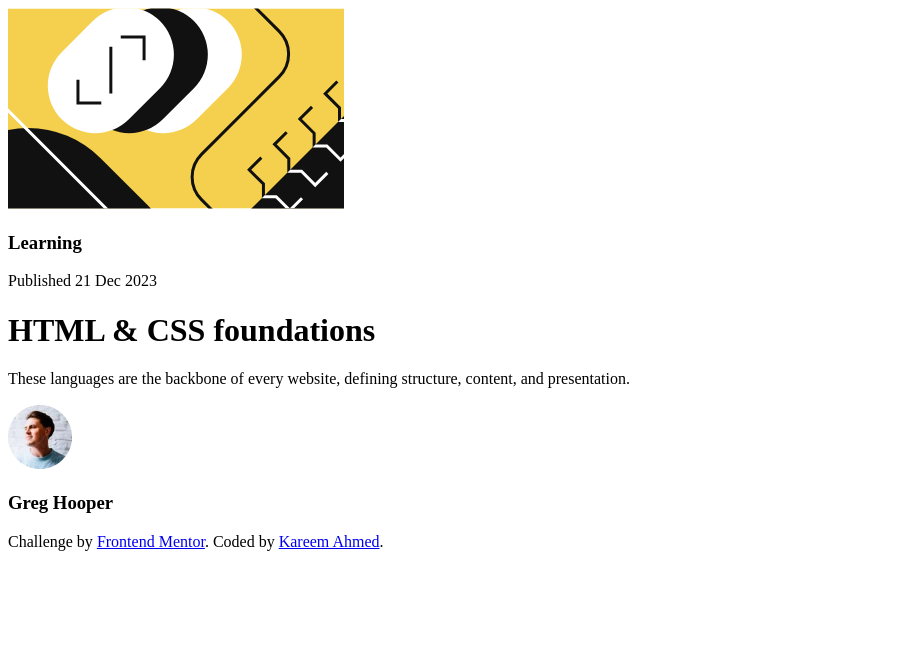
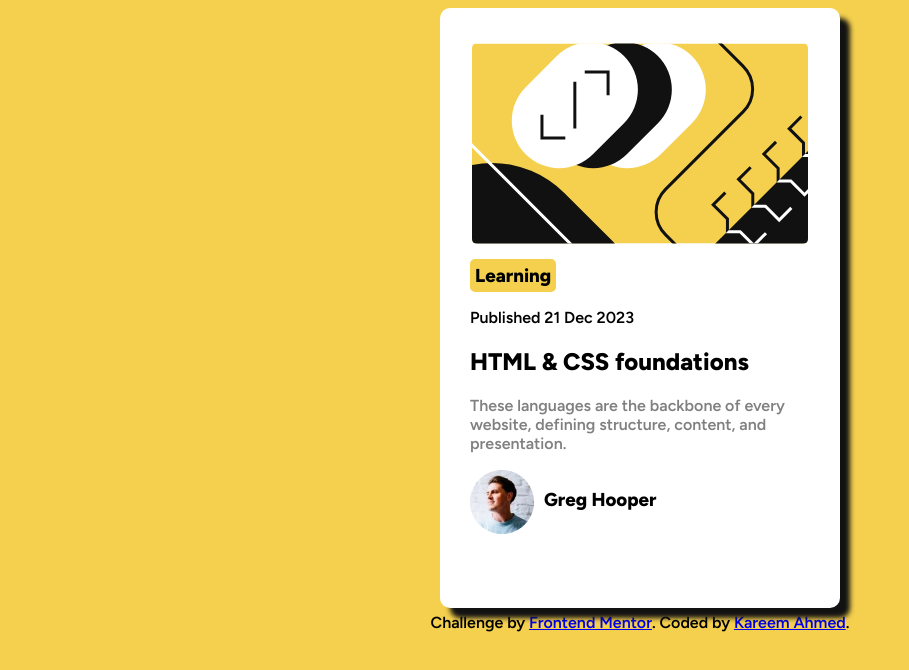
Before and after one commit to KareemWebber22/Blog-Preview-Card, a plain HTML site: page index.html in a window 1280 px wide. Shown: the whole page, without its empty margins (0-909 px from the left). Drawn offline with Linux system fonts and the light colour scheme.

Commit message:
Add files via upload

```diff
--- a/index.html
+++ b/index.html
@@ -13,20 +13,88 @@
 
   <!-- Feel free to remove these styles or customise in your own stylesheet 👍 -->
   <style>
+    body{
+      background-color: hsl(47, 88%, 63%);
+      font-family: 'Figtree', sans-serif;;
+    }
+
+    #main-container{
+      position: relative;
+      background-color: white;
+      height: 600px;
+      width: 400px;
+      margin-right: auto;
+      margin-left: auto;
+      border-radius: 10px;
+      box-shadow: 10px 10px 5px hsl(0, 0%, 7%);
+    }
+
+    #container{
+      margin: 20px;
+      position: absolute;
+    }
+
+    #header{
+      border-radius: 5px;
+      display: block;
+      margin-right: auto;
+      margin-left: auto;
+      margin-top: 15px;
+      size: 40%;
+    }
+
+    #content{
+      margin-left: 10px;
+    }
+
+    #topic{
+      display: inline-block;
+      background-color: hsl(47, 88%, 63%);
+      border-radius: 5px;
+      padding: 5px;
+      margin: 15px 0 0 0;
+    }
+
+    #bla{
+      color: hsl(0, 0%, 50%);
+    }
+
+    #avatar{
+      position: relative;
+    }
+
+    #author{
+      position: absolute;
+      display: inline-block;
+      margin-left: 10px;
+    }
+
+    .attribution{
+      text-align: center;
+      margin-top: 5px;
+    }
 
   </style>
 </head>
 <body>
 
+    <div id="main-container">
+
       <div id="container">
 
         <img id="header" src="assets\images\illustration-article.svg" alt="an image">
+        <div id="content">
+
           <h3 id="topic">Learning</h3>
           <p>Published 21 Dec 2023</p>
-      <h1>HTML & CSS foundations</h1>
-      <p>These languages are the backbone of every website, defining structure, content, and presentation.</p>
+          <h2>HTML & CSS foundations</h2>
+          <p id="bla">These languages are the backbone of every website, defining structure, content, and presentation.</p>
           <img id="avatar" src="assets\images\image-avatar.webp" alt="an avatar">
           <h3 id="author">Greg Hooper</h3>
+
+        </div>
+
+      </div>
 
     </div>
 
```
Lines whose indentation alone changed are shown as unchanged.
